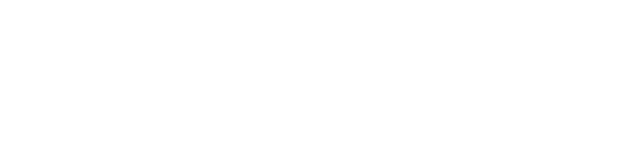
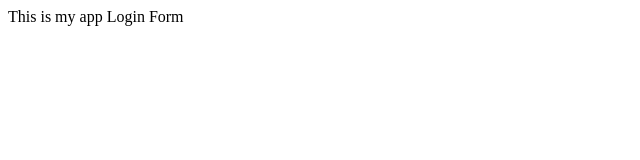
Before and after one commit to phan-quy/myappsample, a plain HTML site: page index.html in a window 1280 px wide. Shown: the whole page, without its empty margins (0-640 px from the left). Drawn offline with Linux system fonts and the light colour scheme.

Commit message:
login form

```diff
--- /dev/null
+++ b/dir2/app2.js
@@ -0,0 +1 @@
+console.log(123);
--- a/index.html
+++ b/index.html
@@ -2,4 +2,8 @@
     <head>
         <title>My app</title>
     </head>
+    <body>
+        This is my app
+        Login Form
+    </body>
 </html>
```
Also changed, not shown: login.html (added, +1 -0 lines), log.txt (added).
